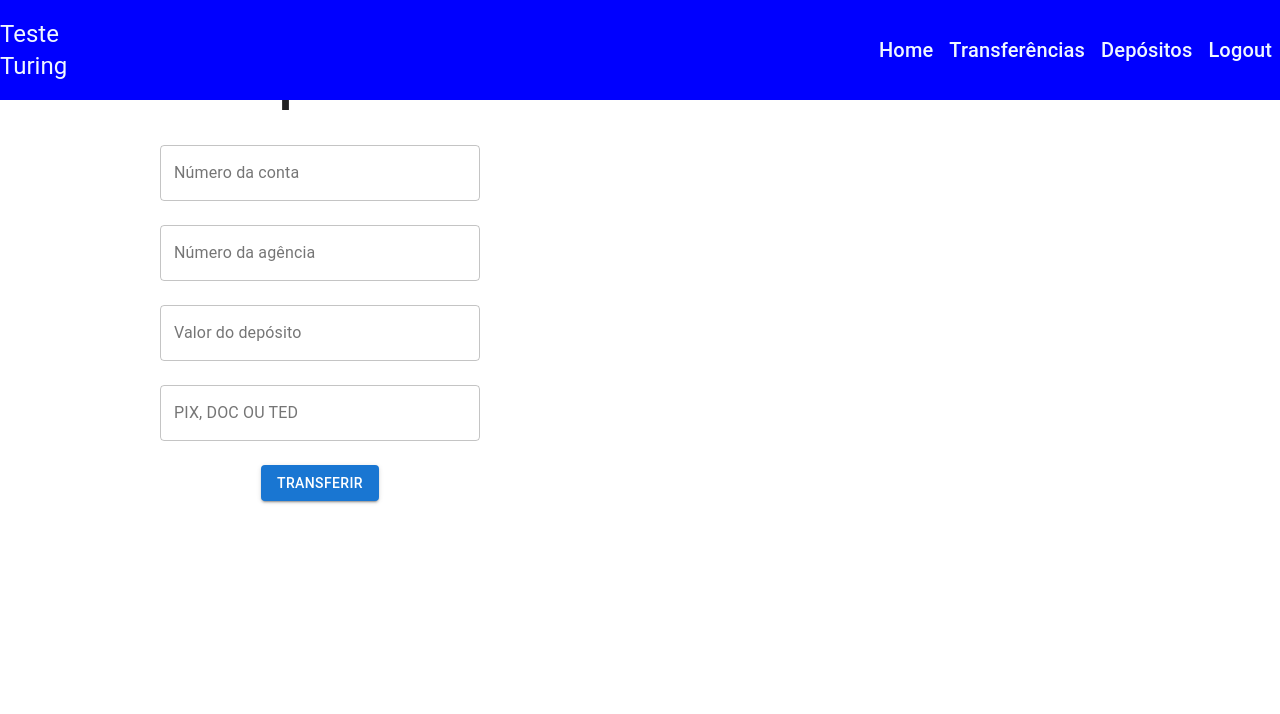
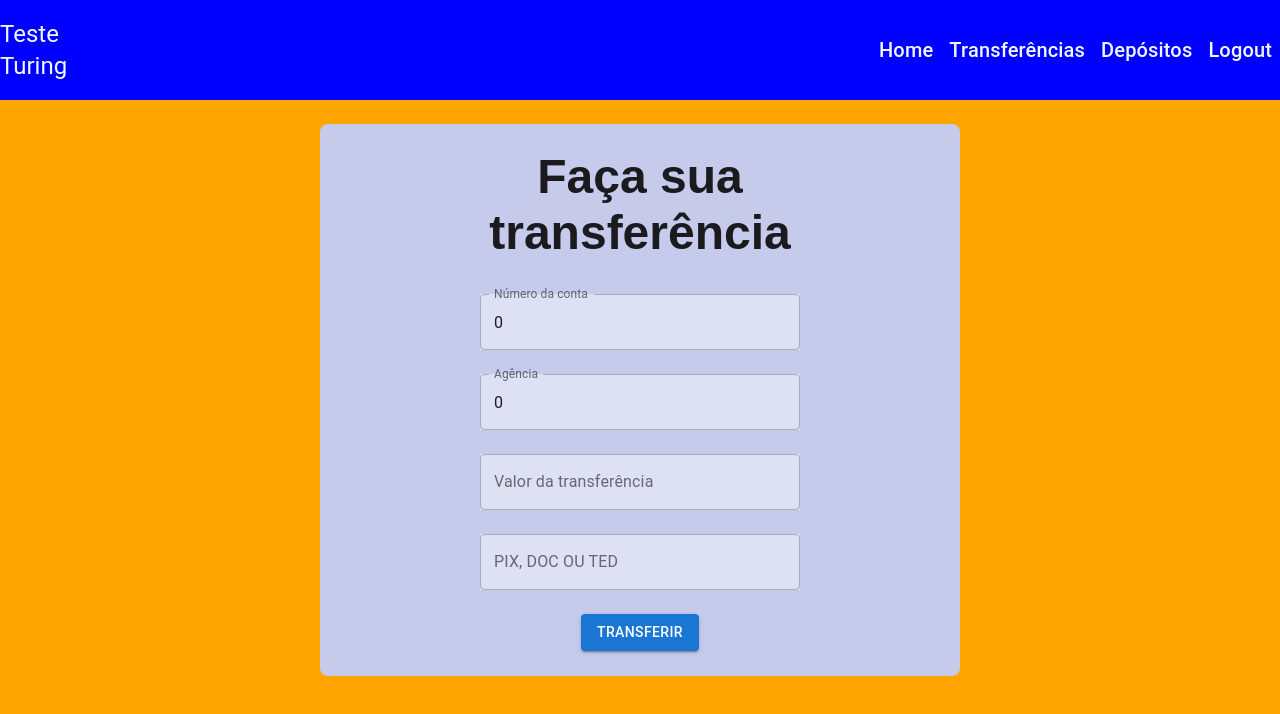
Before and after one commit to gustavomlima9393/TesteTuringItau, a React (Create React App) app in the folder frontend/contabancariafront/: page /transferencias in a window 1280 px wide. Shown: the top 714 px of the page. Built offline with nearby package versions, Linux system fonts and the light colour scheme; the HTML template or start-up script is replaced by a standard one.

Commit message:
Testando métodos

```diff
--- a/frontend/contabancariafront/src/paginas/depositos/Depositos.css
+++ b/frontend/contabancariafront/src/paginas/depositos/Depositos.css
@@ -1,3 +1,39 @@
-.text-decorator-none {
+.textos1{
+    font-weight: bold !important;
+}
+
+.textos2{
+    font-family: 'B612 Mono', sans-serif !important;
+    color: rgb(10, 5, 5);
+}
+
+.imagem{
+        background-repeat: no-repeat;
+        width: 100vh;
+        min-height: 100vh;
+        background-size: cover;
+        background-position: center;
+}
+
+.text-decorator-none{
     text-decoration: none;
 }
+
+.cor-interna{
+    background-color: #dee0f3 !important;
+}
+
+.containerLogin{
+    background-color:  #c6caeb;
+    border-radius: 8px;
+    padding: 25px 0px;
+}
+
+.caixaLogin {
+    background-color: orange;
+    background-repeat: no-repeat;
+    width: 100vh;
+    min-height: 100vh;
+    background-size: cover;
+    background-position: center;
+}
--- a/frontend/contabancariafront/src/paginas/depositos/Depositos.tsx
+++ b/frontend/contabancariafront/src/paginas/depositos/Depositos.tsx
@@ -31,6 +31,11 @@ function Depositos() {
         })
     }
 
+    async function onSubmit(e: ChangeEvent<HTMLFormElement>) {
+        e.preventDefault();
+
+        console.log('Conta:' + Conta);
+    }
     return (
         <Grid container direction="row" justifyContent="center" alignItems="center" className='caixaLogin'>
             <Grid alignItems="center" xs={6} className="containerLogin">
@@ -67,21 +72,11 @@ function Depositos() {
                             fullWidth
                         />
                         <TextField
-                            value={valor} onChange={(e: ChangeEvent<HTMLInputElement>) => valorHandle(e)}
+
                             id="valor"
                             label="Valor do depósito"
                             variant="outlined"
                             name="valor"
-                            margin="normal"
-                            className="cor-interna"
-                            fullWidth
-                        />
-                        <TextField
-
-                            id="saldo"
-                            label="Saldo"
-                            variant="outlined"
-                            name="saldo"
                             margin="normal"
                             className="cor-interna"
                             fullWidth
@@ -96,10 +91,8 @@ function Depositos() {
                     </form>
                 </Box>
             </Grid>
-            <Grid xs={6}>
-
-            </Grid>
         </Grid>
     );
 }
+
 export default Depositos;
--- a/frontend/contabancariafront/src/paginas/transferencias/Transferencias.tsx
+++ b/frontend/contabancariafront/src/paginas/transferencias/Transferencias.tsx
@@ -1,22 +1,96 @@
-import React from "react";
+import React, { ChangeEvent, useState } from "react";
 import { Grid, Box, TextField } from '@material-ui/core';
-import { Link } from 'react-router-dom';
+import { Link, useNavigate } from 'react-router-dom';
 import { Typography } from '@material-ui/core';
 import { Button } from '@mui/material';
 import './Transferencias.css';
+import { useSelector } from "react-redux";
+import { TokenState } from "../../store/tokens/tokensReducer";
+import Conta from './../../models/Conta';
 
 function Transferencias() {
 
+    let navigate = useNavigate();
+    const token = useSelector<TokenState, TokenState["tokens"]>(
+        (state) => state.tokens
+    );
+
+    const [Conta, setConta] = useState<Conta>(
+        {
+            id: 0,
+            numero: 0,
+            agencia: 0,
+            saldo: 0
+        })
+
+
+    function updatedModel(e: ChangeEvent<HTMLInputElement>) {
+        setConta({
+            ...Conta,
+            [e.target.name]: e.target.value
+        })
+    }
+
+    async function onSubmit(e: ChangeEvent<HTMLFormElement>) {
+        e.preventDefault();
+
+        console.log('Conta:' + Conta);
+    }
     return (
-    <Grid container direction='row' justifyContent='center' alignItems='center'>
-        <Grid alignItems='center' xs={6}>
+        <Grid container direction="row" justifyContent="center" alignItems="center" className='caixaLogin'>
+            <Grid alignItems="center" xs={6} className="containerLogin">
                 <Box paddingX={20}>
-                <form>
-                    <Typography variant='h3' gutterBottom color='textPrimary' component='h3' align='center' style={{ fontWeight: 'bold' }}>Realize seu depósito</Typography>
-                    <TextField id='numero' label='Número da conta' variant='outlined' name='numero' margin='normal' fullWidth />
-                    <TextField id='agencia' label='Número da agência' variant='outlined' name='agencia' margin='normal' fullWidth />
-                    <TextField id='valor' label='Valor do depósito' variant='outlined' name='valor' margin='normal' fullWidth />
-                    <TextField id='tipo' label='PIX, DOC OU TED' variant='outlined' name='valor' margin='normal' fullWidth />
+                    <form onSubmit={onSubmit}>
+                        <Typography
+                            variant="h3"
+                            gutterBottom
+                            color="textPrimary"
+                            component="h3"
+                            align="center"
+                            className="textos2"
+                        >
+                            Faça sua transferência
+                        </Typography>
+                        <TextField
+                            value={Conta.numero} onChange={(e: ChangeEvent<HTMLInputElement>) => updatedModel(e)}
+                            id="numero"
+                            label="Número da conta"
+                            variant="outlined"
+                            name="numero"
+                            margin="normal"
+                            className="cor-interna"
+                            fullWidth
+                        />
+                        <TextField
+                            value={Conta.agencia} onChange={(e: ChangeEvent<HTMLInputElement>) => updatedModel(e)}
+                            id="agencia"
+                            label="Agência"
+                            variant="outlined"
+                            name="agencia"
+                            margin="normal"
+                            className="cor-interna"
+                            fullWidth
+                        />
+                        <TextField
+
+                            id="valor"
+                            label="Valor da transferência"
+                            variant="outlined"
+                            name="valor"
+                            margin="normal"
+                            className="cor-interna"
+                            fullWidth
+                        />
+                        <TextField
+
+                            id="tipo"
+                            label="PIX, DOC OU TED"
+                            variant="outlined"
+                            name="tipo"
+                            margin="normal"
+                            className="cor-interna"
+                            fullWidth
+                        />
                         <Box marginTop={2} textAlign='center'>
                             <Link to="/home" className='text-decorator-none'>
                                 <Button type='submit' variant='contained' color='primary'>
@@ -27,10 +101,8 @@ function Transferencias() {
                     </form>
                 </Box>
             </Grid>
-        <Grid xs={6}>
-
-        </Grid>
         </Grid>
     );
 }
+
 export default Transferencias;
--- a/frontend/contabancariafront/src/services/Service.ts
+++ b/frontend/contabancariafront/src/services/Service.ts
@@ -1,7 +1,7 @@
 import axios from "axios";
 
 export const api = axios.create({
-    baseURL: "http://localhost:3000/"
+    baseURL: "http://localhost:8080/h2-console/login.do?jsessionid=e16d1662ad2fdf2804fea85a12d6336c"
 })
 
 export const cadastroUsuario = async (url: any, dados: any, setDado: any) => {
```
Lines whose indentation alone changed are shown as unchanged.
